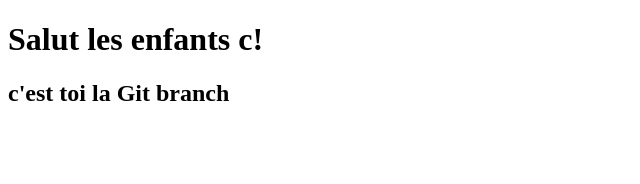
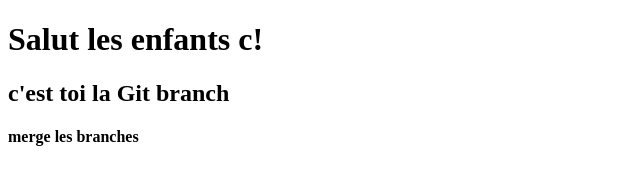
Before and after one commit to wayz972/tp, a plain HTML site: page index.html in a window 1280 px wide. Shown: the whole page, without its empty margins (0-640 px from the left). Drawn offline with Linux system fonts and the light colour scheme.

Commit message:
lkjhgfds

```diff
--- a/index.html
+++ b/index.html
@@ -9,5 +9,6 @@
 <body>
     <h1>Salut les enfants c!</h1>
     <h2>c'est toi la Git branch</h2>
+    <h4>merge les branches</h4>
 </body>
 </html>
```
